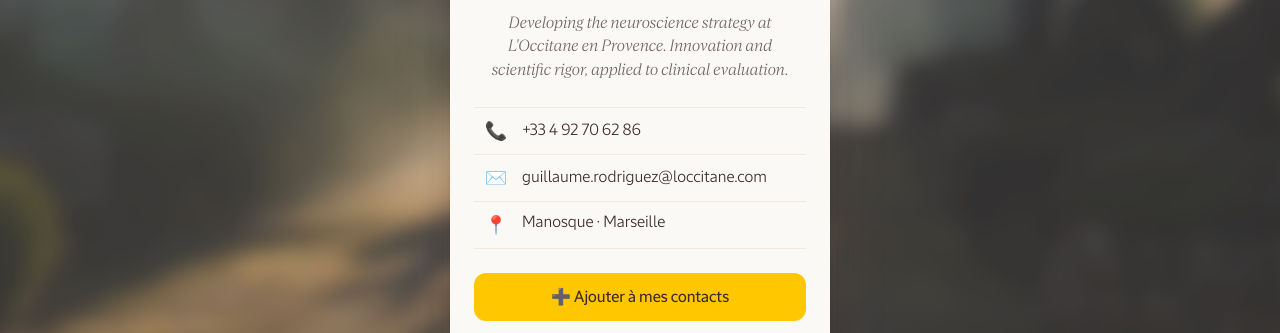
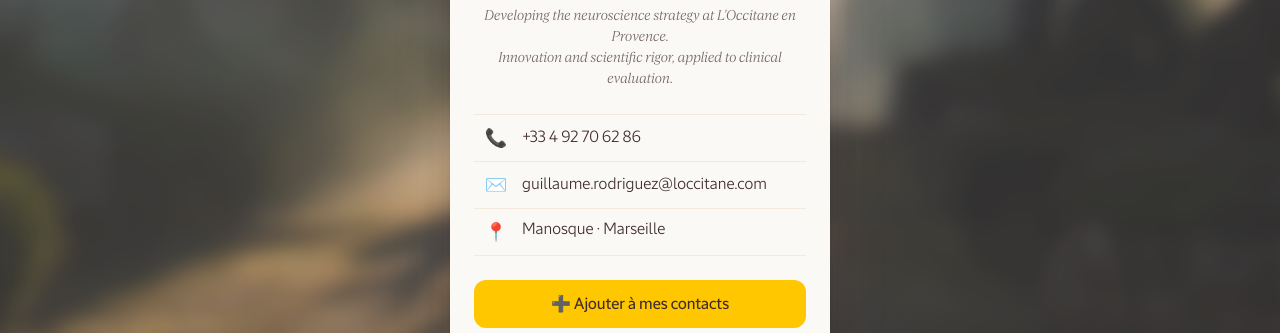
Before and after one commit to Guill0m/carte-visite, a plain HTML site: page index.html in a window 1280 px wide. Shown: the part 341-674 px from the top of the page. Drawn offline with Linux system fonts and the light colour scheme.

Commit message:
Réduit la phrase de présentation et saute une ligne entre les deux phrases
Co-Authored-By: Claude Sonnet 5.5 <noreply@anthropic.com>
Claude-Session: https://claude.ai/code/session_01KcUt1iF57jqUtzARyQidou

```diff
--- a/index.html
+++ b/index.html
@@ -23,7 +23,7 @@
             display:flex; align-items:center; justify-content:center; font-size:36px; font-weight:600; margin:0 auto 16px; }
   h1 { margin:0; font-family:"LOccitane Serif Condensed",Georgia,serif; font-weight:500; font-size:32px; letter-spacing:.03em; text-transform:uppercase; }
   .title { margin:6px 0 2px; color:var(--muted); font-size:15px; }
-  .bio { margin:16px 8px 0; font-family:"LOccitane Serif",Georgia,serif; font-style:italic; font-weight:400; font-size:16px; line-height:1.45; color:var(--muted); }
+  .bio { margin:16px 8px 0; font-family:"LOccitane Serif",Georgia,serif; font-style:italic; font-weight:400; font-size:14px; line-height:1.5; color:var(--muted); white-space:pre-line; }
   .org { margin:0 0 22px; }
   .org img { width:170px; max-width:70%; height:auto; display:inline-block; }
   .infos { margin:24px 0; text-align:left; }
@@ -62,7 +62,7 @@ const C = {
   tel:      "+33 4 92 70 62 86",
   email:    "guillaume.rodriguez@loccitane.com",
   linkedin: "https://www.linkedin.com/in/guillaume-rodriguez-phd-64070898/",
-  bio:      "Developing the neuroscience strategy at L'Occitane en Provence. Innovation and scientific rigor, applied to clinical evaluation.",
+  bio:      "Developing the neuroscience strategy at L'Occitane en Provence.\nInnovation and scientific rigor, applied to clinical evaluation.",
   logo:     "logo.png",    // laisse "" pour afficher le nom de la société en texte
   photo:    "photo.jpg",   // laisse "" pour afficher les initiales
   ville:    "Manosque · Marseille"
```
